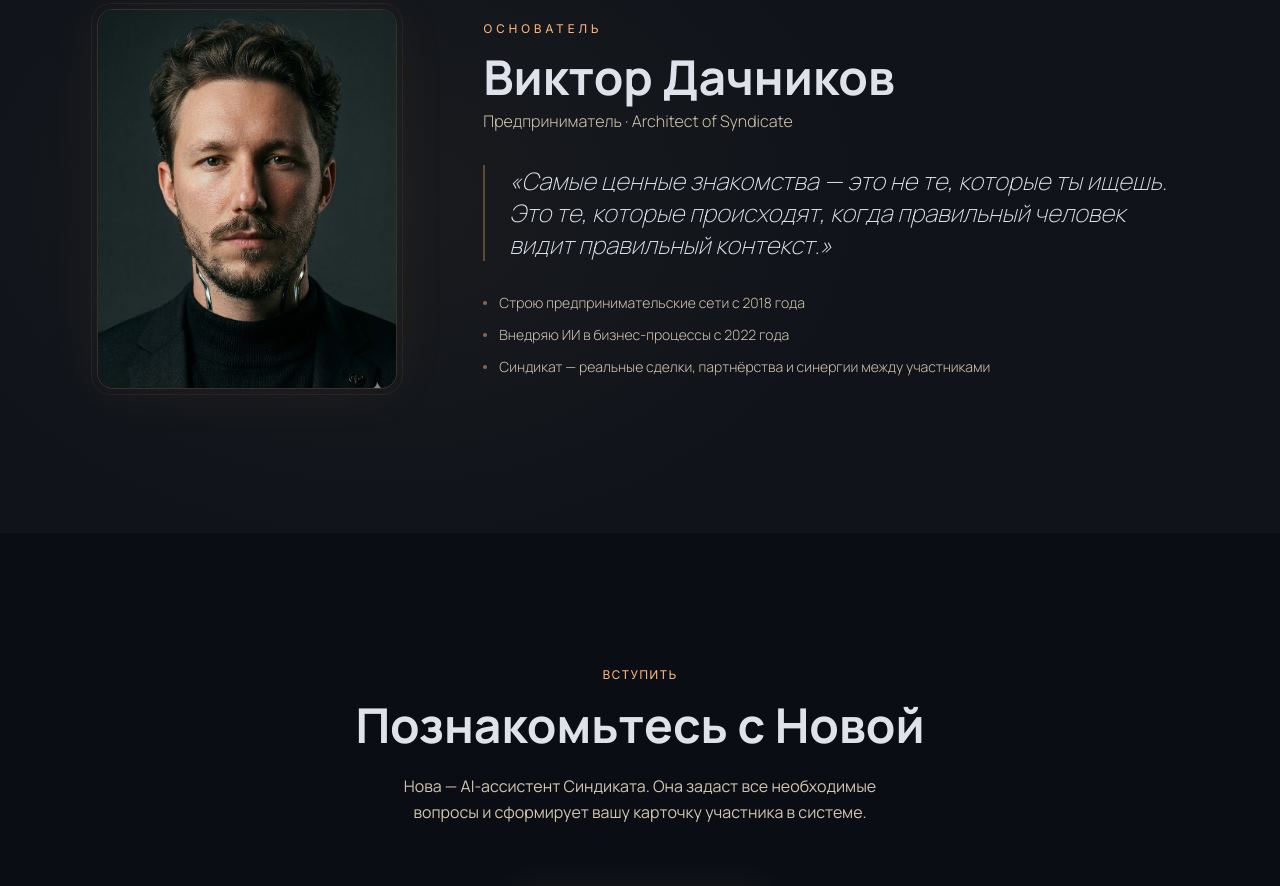
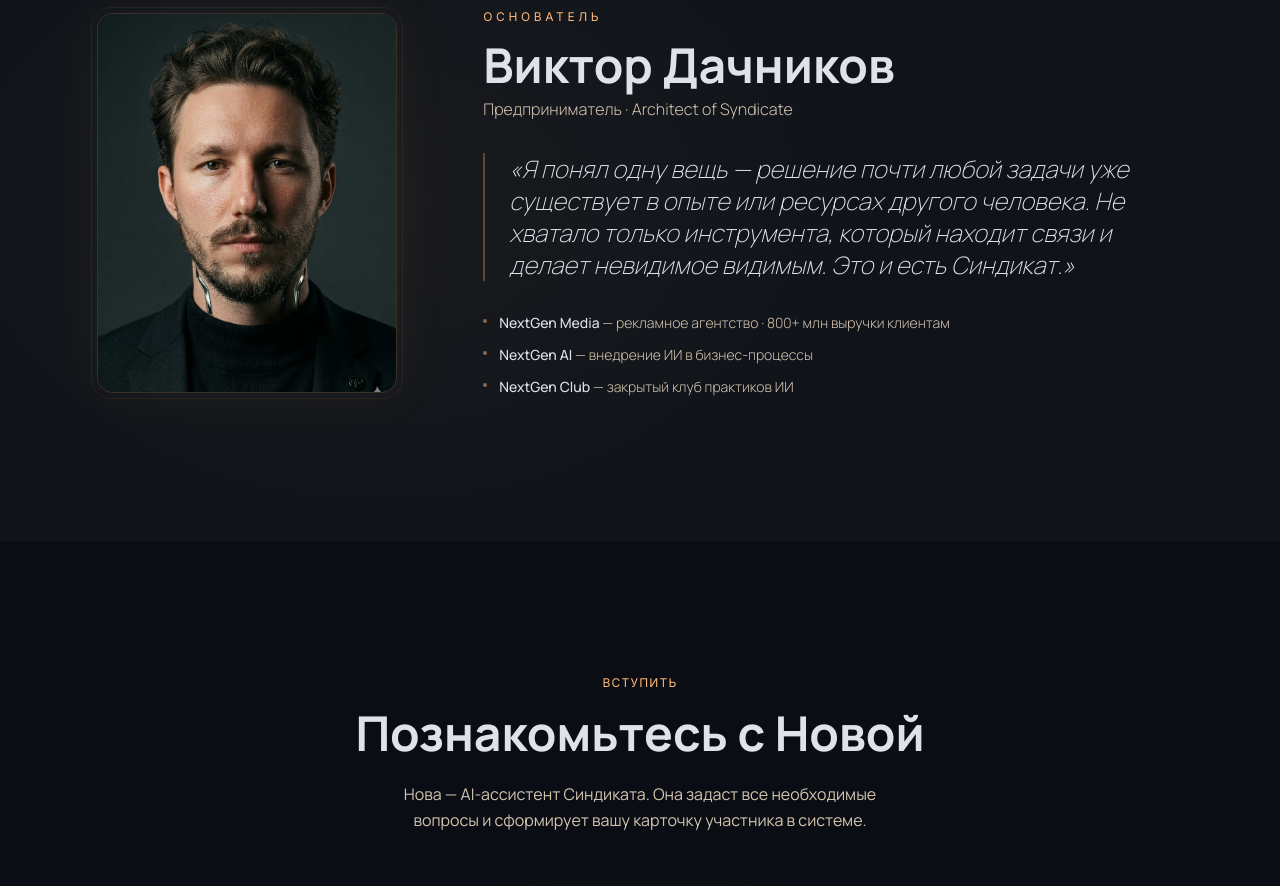
Before and after one commit to Viktor-drake/sindikat, a plain HTML site: page index.html in a window 1280 px wide. Shown: the part 3133-4019 px from the top of the page. Drawn offline with nearby package versions, Linux system fonts and the light colour scheme.

Commit message:
feat: founder quote, NextGen bio, fix bullet points

```diff
--- a/index.html
+++ b/index.html
@@ -257,22 +257,22 @@
 
         <div style="border-left:2px solid rgba(255,183,121,0.3);padding-left:24px;">
           <blockquote class="text-xl sm:text-2xl font-headline font-extralight italic leading-relaxed text-on-surface">
-            «Самые ценные знакомства — это не те, которые ты ищешь. Это те, которые происходят, когда правильный человек видит правильный контекст.»
+            «Я понял одну вещь — решение почти любой задачи уже существует в опыте или ресурсах другого человека. Не хватало только инструмента, который находит связи и делает невидимое видимым. Это и есть Синдикат.»
           </blockquote>
         </div>
 
         <div class="flex flex-col gap-3">
-          <div class="flex items-center gap-3">
-            <div style="width:4px;height:4px;border-radius:50%;background:rgba(255,183,121,0.5);flex-shrink:0;"></div>
-            <p class="text-sm text-on-surface-variant font-light">Строю предпринимательские сети с 2018 года</p>
+          <div class="flex items-start gap-3">
+            <div style="width:4px;height:4px;border-radius:50%;background:rgba(255,183,121,0.5);flex-shrink:0;margin-top:6px;"></div>
+            <p class="text-sm text-on-surface-variant font-light"><span style="color:#dfe2eb;font-weight:500;">NextGen Media</span> — рекламное агентство · 800+ млн выручки клиентам</p>
           </div>
-          <div class="flex items-center gap-3">
-            <div style="width:4px;height:4px;border-radius:50%;background:rgba(255,183,121,0.5);flex-shrink:0;"></div>
-            <p class="text-sm text-on-surface-variant font-light">Внедряю ИИ в бизнес-процессы с 2022 года</p>
+          <div class="flex items-start gap-3">
+            <div style="width:4px;height:4px;border-radius:50%;background:rgba(255,183,121,0.5);flex-shrink:0;margin-top:6px;"></div>
+            <p class="text-sm text-on-surface-variant font-light"><span style="color:#dfe2eb;font-weight:500;">NextGen AI</span> — внедрение ИИ в бизнес-процессы</p>
           </div>
-          <div class="flex items-center gap-3">
-            <div style="width:4px;height:4px;border-radius:50%;background:rgba(255,183,121,0.5);flex-shrink:0;"></div>
-            <p class="text-sm text-on-surface-variant font-light">Синдикат — реальные сделки, партнёрства и синергии между участниками</p>
+          <div class="flex items-start gap-3">
+            <div style="width:4px;height:4px;border-radius:50%;background:rgba(255,183,121,0.5);flex-shrink:0;margin-top:6px;"></div>
+            <p class="text-sm text-on-surface-variant font-light"><span style="color:#dfe2eb;font-weight:500;">NextGen Club</span> — закрытый клуб практиков ИИ</p>
           </div>
         </div>
       </div>
```
